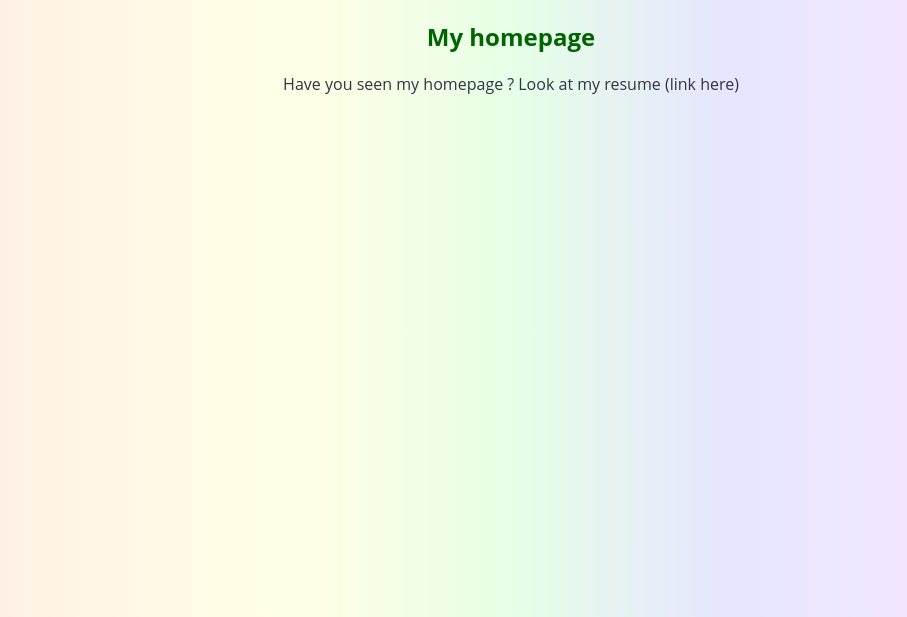
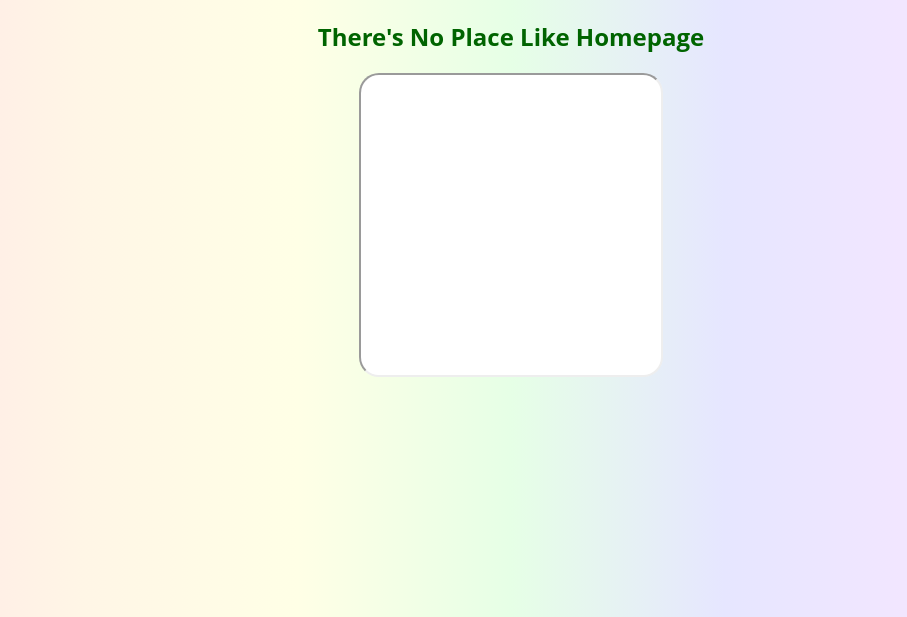
Before and after one commit to paul-here/team10, a Flask app: page / in a window 1280 px wide. Shown: the top 617 px of the page, without its empty margins (129-1036 px from the left). Run offline with Flask 2, Linux system fonts and the light colour scheme; some libraries are stand-ins or nearby versions.

Commit message:
iframe test

```diff
--- a/team10/main.py
+++ b/team10/main.py
@@ -2,9 +2,8 @@ from flask import Flask, request, render_template
 from News_API_Proxy import News
 
 
-# init objects
+# init app
 app = Flask(__name__)
-
 
 # default route -- homepage
 @app.route('/')
@@ -14,6 +13,7 @@ def default():
 
 @app.route('/news')
 def news():
+    # init proxy
     news_proxy = News('bitcoin')
     return render_template('newsapi.html', data=news_proxy.get_data())
 
--- a/team10/static/style.css
+++ b/team10/static/style.css
@@ -8,6 +8,13 @@ img {
     border-radius: 20px;
     padding: 15px;
     width: 150px;
+}
+
+iframe {
+  border-radius: 20px;
+  background-color: white;
+  width 80%;
+  height: 300px;
 }
 
 h2 {
--- a/team10/templates/homepage.html
+++ b/team10/templates/homepage.html
@@ -3,12 +3,12 @@
 <head>
     <meta charset="UTF-8">
     <link rel="stylesheet" type="text/css" href= "{{ url_for('static', filename='style.css') }}" />
-    <title>homepage</title>
+    <title>There's No Place Like Homepage</title>
 </head>
 <body>
-<h2>My homepage</h2>
-<div></div>
-<p>Have you seen my homepage ? Look at my resume (link here)</p>
-<div></div>
+<h2>There's No Place Like Homepage</h2>
+
+    <iframe src=""></iframe>
+
 </body>
 </html>
```
